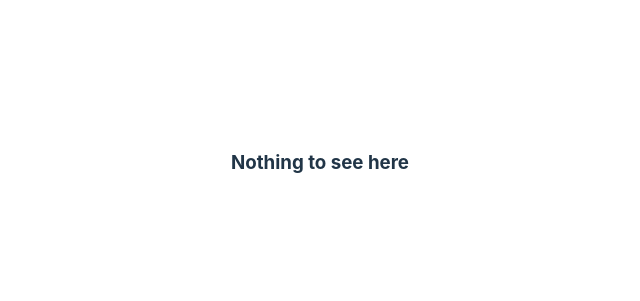
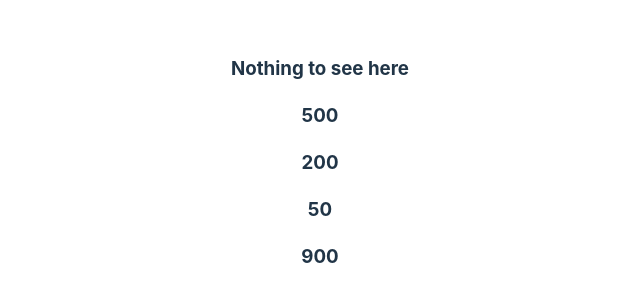
Before and after one commit to Maedeh-Saeidi/React-learning, a React (Vite) app in the folder react-learning/: page / in a window 1280 px wide. Shown: the part 237-538 px from the top of the page, without its empty margins (320-960 px from the left). Built offline with nearby package versions, Linux system fonts and the light colour scheme.

Commit message:
Rendering list of objects

```diff
--- a/react-learning/src/App.jsx
+++ b/react-learning/src/App.jsx
@@ -9,6 +9,7 @@ import FunctionEvent from './components/FunctionEvent'
 import ClassEvnet from './components/ClassEvent'
 import FunctionalCounter from './components/FunctionalCounter'
 import ConditionalComponent from './components/ConditionalComponent'
+import Product from './components/Product'
 
 function App() {
   const [count, setCount] = useState(0)
@@ -27,6 +28,7 @@ function App() {
       <ClassEvnet />
       <FunctionalCounter></FunctionalCounter> */}
       <ConditionalComponent></ConditionalComponent>
+      <Product></Product>
     </>
   )
 }
--- /dev/null
+++ b/react-learning/src/components/Product.jsx
@@ -0,0 +1,14 @@
+function Product() {
+  // const products = ["Laptop", "Phone", "Modem","Computer","Laptop"];
+  const products = [
+    { id: 1, name: "Laptop", price: 500 },
+    { id: 2, name: "Phone", price: 200 },
+    { id: 3, name: "Modem", price: 50 },
+    { id: 4, name: "Laptop", price: 900 }
+]
+  const productList = products.map((product) => <h3 key={product.id} >{product.price}</h3>);
+  return <div>
+    {productList}
+  </div>;
+}
+export default Product;
```
